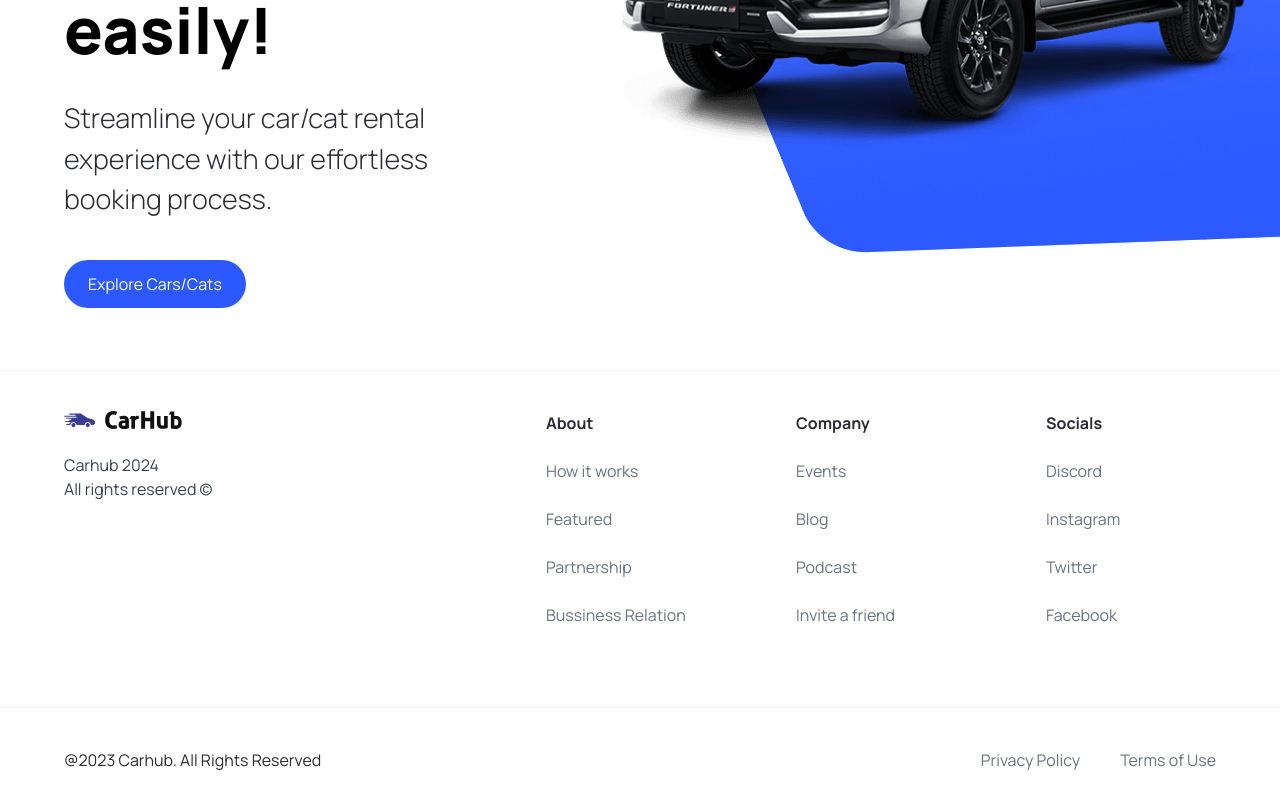
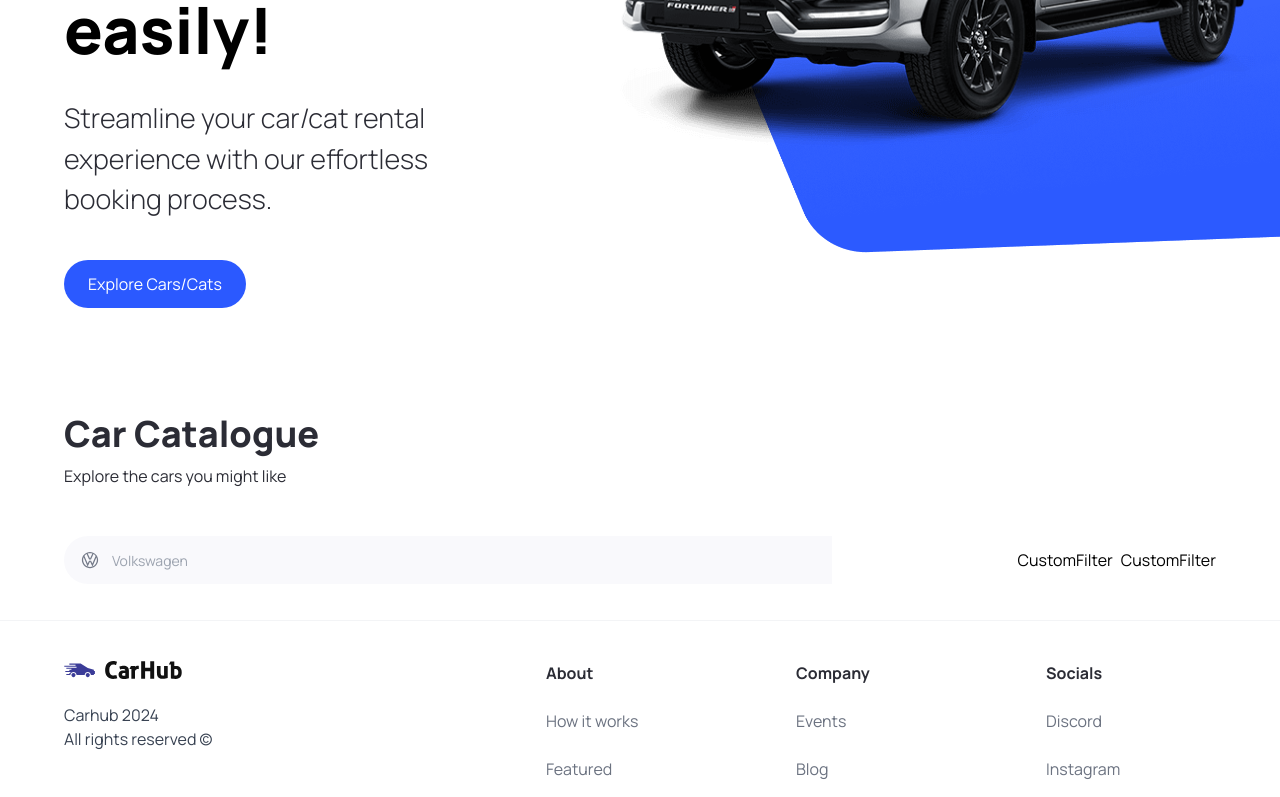
Before and after one commit to LabibZ/car-cat-showcase, a Next.js app: page / in a window 1280 px wide. Shown: the part 450-1247 px from the top of the page. Built offline with nearby package versions, Linux system fonts and the light colour scheme.

Commit message:
search bar complete

```diff
--- a/app/page.tsx
+++ b/app/page.tsx
@@ -1,10 +1,24 @@
-import { Hero } from "@/components";
+import { CustomFilter, Hero, SearchBar } from "@/components";
 import Image from "next/image";
 
 export default function Home() {
   return (
     <main className="overflow-hidden">
       <Hero />
+      <div className="mt-12 padding-x padding-y max-width" id="discover">
+        <div className="home__text-container">
+          <h1 className="text-4xl font-extrabold">Car Catalogue</h1>
+          <p>Explore the cars you might like</p>
+        </div>
+
+        <div className="home__filters">
+          <SearchBar />
+          <div className="home__filter-container">
+            <CustomFilter title="fuel" />
+            <CustomFilter title="year" />
+          </div>
+        </div>
+      </div>
     </main>
   );
 }
--- /dev/null
+++ b/components/CustomFilter.tsx
@@ -0,0 +1,7 @@
+import React from "react";
+
+const CustomFilter = () => {
+  return <div>CustomFilter</div>;
+};
+
+export default CustomFilter;
--- /dev/null
+++ b/components/SearchBar.tsx
@@ -0,0 +1,23 @@
+"use client";
+
+import { useState } from "react";
+
+import { SearchManufacturer } from "./";
+
+const SearchBar = () => {
+  const [manufacturer, setManufacturer] = useState("");
+  const handleSearch = () => {};
+
+  return (
+    <form className="searchbar" onSubmit={handleSearch}>
+      <div className="searchbar__item">
+        <SearchManufacturer
+          manufacturer={manufacturer}
+          setManufacturer={setManufacturer}
+        />
+      </div>
+    </form>
+  );
+};
+
+export default SearchBar;
--- /dev/null
+++ b/components/SearchManufacturer.tsx
@@ -0,0 +1,93 @@
+"use client";
+
+import { useState, Fragment } from "react";
+import Image from "next/image";
+import { Combobox, Transition } from "@headlessui/react";
+
+import { manufacturers } from "@/constants";
+import { SearchManufacturerProps } from "@/types";
+
+const SearchManufacturer = ({
+  manufacturer,
+  setManufacturer,
+}: SearchManufacturerProps) => {
+  const [query, setQuery] = useState("");
+
+  const filteredManufacturer =
+    query === ""
+      ? manufacturers
+      : manufacturers.filter((item) =>
+          item
+            .toLowerCase()
+            .replace(/\s+/g, "")
+            .includes(query.toLowerCase().replace(/\s+/g, ""))
+        );
+
+  return (
+    <div className="search-manufacturer">
+      <Combobox value={manufacturer} onChange={setManufacturer}>
+        <div className="relative w-full">
+          <Combobox.Button className="absolute top-[14px]">
+            <Image
+              src="/car-logo.svg"
+              width={20}
+              height={20}
+              className="ml-4"
+              alt="Car Logo"
+            />
+          </Combobox.Button>
+          <Combobox.Input
+            className="search-manufacturer__input"
+            placeholder="Volkswagen"
+            displayValue={(manufacturer: string) => manufacturer}
+            onChange={(e) => setQuery(e.target.value)}
+          />
+
+          <Transition
+            as={Fragment}
+            leave="transition ease-in duration-100"
+            leaveFrom="opacity-100"
+            leaveTo="opacity-0"
+            afterLeave={() => setQuery("")}
+          >
+            <Combobox.Options>
+              {filteredManufacturer.map((item) => (
+                <Combobox.Option
+                  key={item}
+                  className={({ active }) => `
+                    relative search-manufacturer__option
+                    ${active ? "bg-primary-blue text-white" : "text-gray-900"}
+                  `}
+                  value={item}
+                >
+                  {({ selected, active }) => (
+                    <>
+                      <span
+                        className={`block truncate ${
+                          selected ? "font-medium" : "font-normal"
+                        }`}
+                      >
+                        {item}
+                      </span>
+
+                      {/* Show an active blue background color if the option is selected */}
+                      {selected ? (
+                        <span
+                          className={`absolute inset-y-0 left-0 flex items-center pl-3 ${
+                            active ? "text-white" : "text-pribg-primary-purple"
+                          }`}
+                        ></span>
+                      ) : null}
+                    </>
+                  )}
+                </Combobox.Option>
+              ))}
+            </Combobox.Options>
+          </Transition>
+        </div>
+      </Combobox>
+    </div>
+  );
+};
+
+export default SearchManufacturer;
--- a/components/index.ts
+++ b/components/index.ts
@@ -2,5 +2,16 @@
 import CustomButton from "./CustomButton";
 import Navbar from "./Navbar";
 import Footer from "./Footer";
+import SearchBar from "./SearchBar";
+import CustomFilter from "./CustomFilter";
+import SearchManufacturer from "./SearchManufacturer";
 
-export { Hero, CustomButton, Navbar, Footer };
+export {
+  Hero,
+  CustomButton,
+  Navbar,
+  Footer,
+  SearchBar,
+  CustomFilter,
+  SearchManufacturer,
+};
--- a/types/index.ts
+++ b/types/index.ts
@@ -6,3 +6,8 @@
   handleClick?: MouseEventHandler<HTMLButtonElement>;
   btnType?: "button" | "submit";
 }
+
+export interface SearchManufacturerProps {
+  manufacturer: string;
+  setManufacturer: (manufacturer: string) => void;
+}
```
Also changed, not shown: package.json (+5 -4 lines), 1 other file (tests, documents, lock files or other folders).
